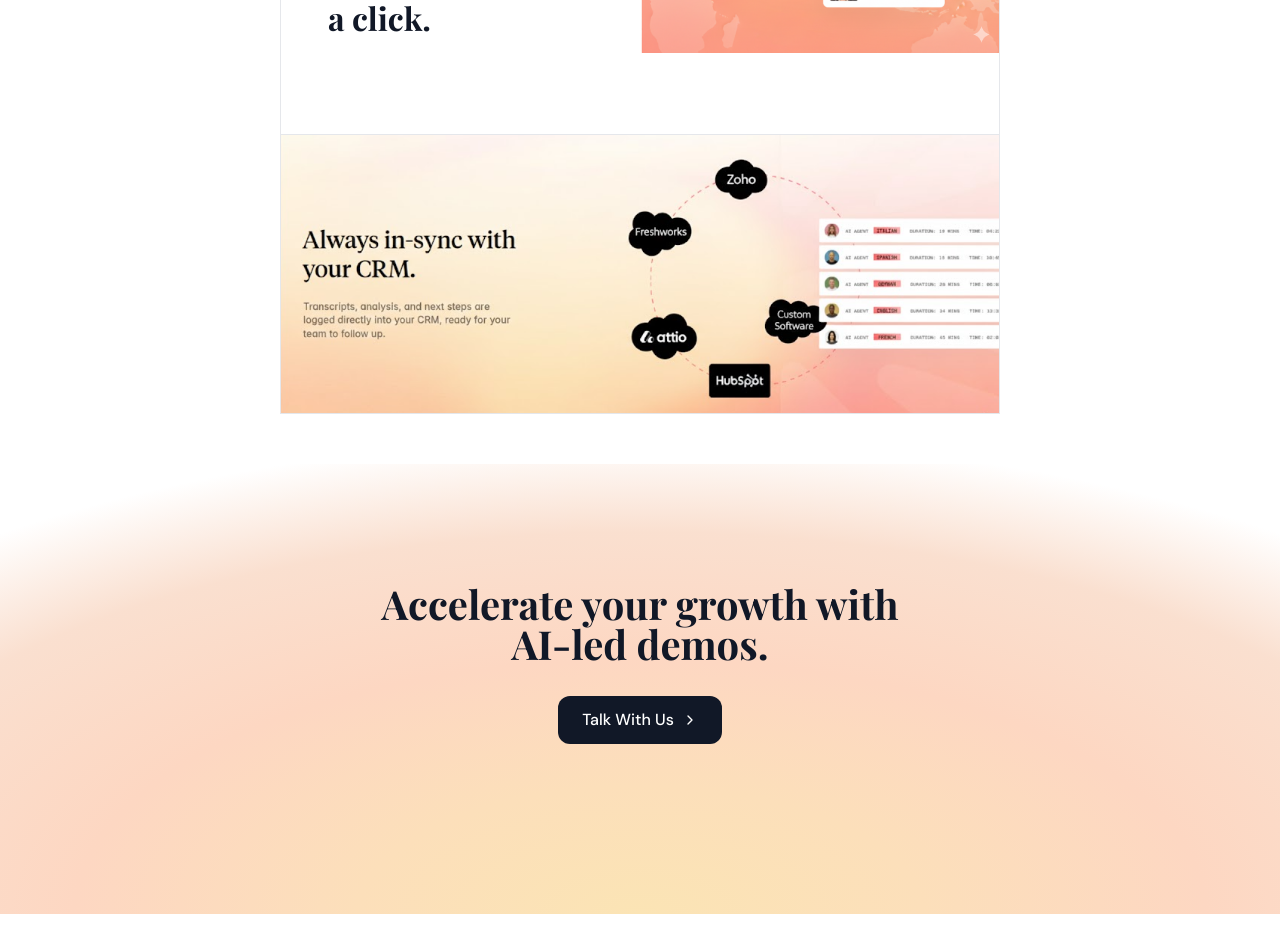
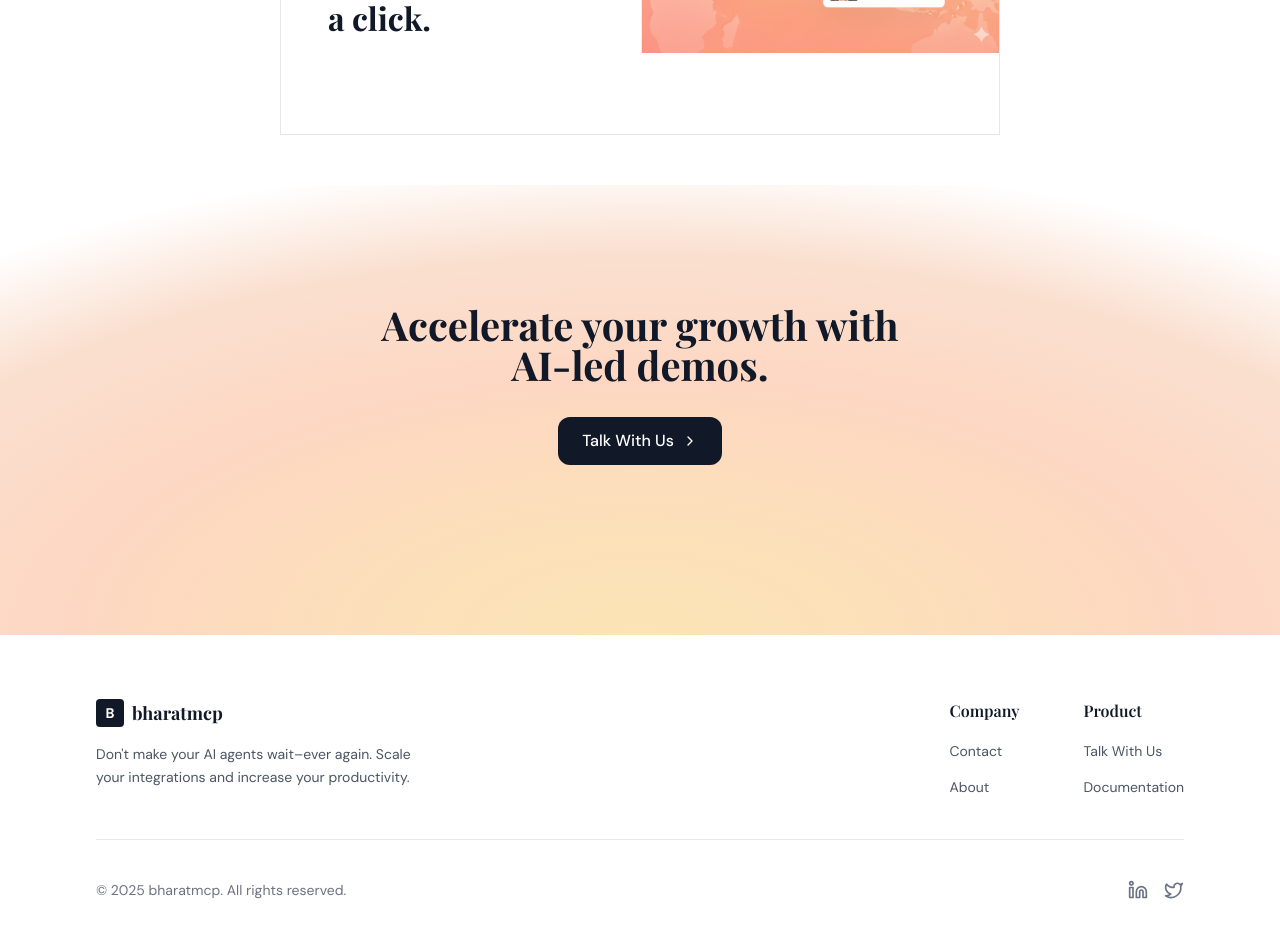
Before and after one commit to Bharat-Mcp/Updated-Frontend-of-the-bharat-mcp, a React (Create React App) app: page / in a window 1280 px wide. Shown: the part 3920-4852 px from the top of the page. Built offline with nearby package versions, Linux system fonts and the light colour scheme.

Commit message:
updated the crm sync

```diff
--- a/src/pages/HomePage.jsx
+++ b/src/pages/HomePage.jsx
@@ -8,7 +8,6 @@ import AgentSection from '../components/AgentSection';
 import OnDemand from '../components/OnDemand';
 import HyperPersonalization from '../components/HyperPersonalization';
 import Multilingual from '../components/Multilingual';
-import CRMSync from '../components/CRMSync';
 import CTA from '../components/CTA';
 import Footer from '../components/Footer';
 
@@ -24,7 +23,6 @@ const HomePage = () => {
       <OnDemand />
       <HyperPersonalization />
       <Multilingual />
-      <CRMSync />
       <CTA />
       <Footer />
     </>
```
Also changed, not shown: 1 other file (tests, documents, lock files or other folders).
